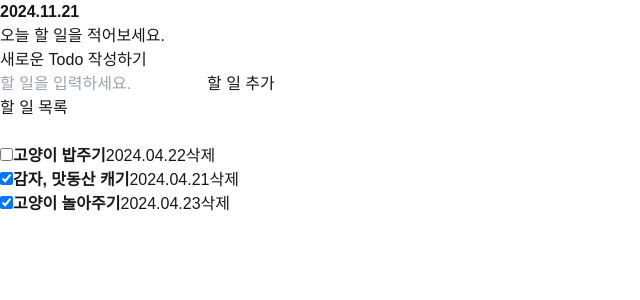
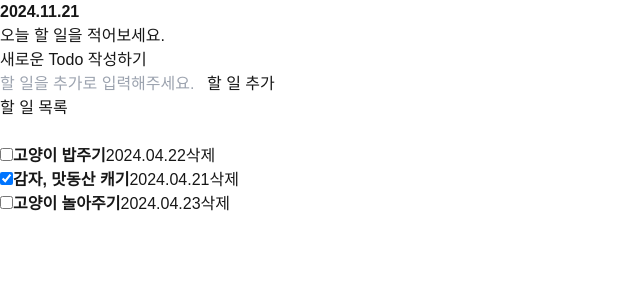
Before and after one commit to hyeonky/todolist, a Next.js app: page / in a window 1280 px wide. Shown: the top 300 px of the page, without its empty margins (0-640 px from the left). Built offline with nearby package versions, Linux system fonts and the light colour scheme.

Commit message:
text 입력 및 submit 기능 추가

```diff
--- a/package.json
+++ b/package.json
@@ -9,6 +9,8 @@
     "lint": "next lint"
   },
   "dependencies": {
+    "classname": "^0.0.0",
+    "classnames": "^2.5.1",
     "date-fns": "^4.1.0",
     "next": "15.0.3",
     "react": "19.0.0-rc-66855b96-20241106",
--- a/src/components/Todo.jsx
+++ b/src/components/Todo.jsx
@@ -1,36 +1,33 @@
-import React from 'react';
+'use client';
+
+import React, { useState } from 'react';
 import TodoList from './TodoList';
 import TodoEditor from './TodoEditor';
 import TodoHd from './TodoHd';
-
-const mockTodoDate = [
-  {
-    id: 1,
-    isDone: false,
-    task: '고양이 밥주기',
-    createDate: '2024.04.22',
-  },
-  {
-    id: 2,
-    isDone: true,
-    task: '감자, 맛동산 캐기',
-    createDate: '2024.04.21',
-  },
-  {
-    id: 3,
-    isDone: true,
-    task: '고양이 놀아주기',
-    createDate: '2024.04.23',
-  },
-];
+import { mockTodoDate } from '@/data/todoData';
 
 const Todo = () => {
+  const [todos, setTodos] = useState(mockTodoDate);
+
+  // 할 일 추가하는 함수
+  const addTodo = (task) => {
+    setTodos([
+      ...todos,
+      {
+        id: todos.length + 1,
+        isDone: false,
+        task: task,
+        createDate: new Date().toLocaleDateString(),
+      },
+    ]);
+  };
+
   return (
     <div>
       <TodoHd />
-      <TodoEditor />
+      <TodoEditor addTodo={addTodo} />
       {/* 구조분해할당 */}
-      <TodoList mockTodoDate={mockTodoDate} />
+      <TodoList mockTodoDate={todos} />
     </div>
   );
 };
--- a/src/components/TodoEditor.jsx
+++ b/src/components/TodoEditor.jsx
@@ -1,16 +1,37 @@
-import React from 'react';
-
-const TodoEditor = () => {
+'use client';
+import classNames from 'classnames';
+import React, { useState } from 'react';
+const TodoEditor = ({ addTodo }) => {
+  const [task, setTask] = useState('');
+  const onSubmit = () => {
+    addTodo(task);
+    setTask('');
+  };
+  const onChangeTask = (e) => {
+    setTask(e.target.value);
+  };
   return (
     <div>
       <h2>새로운 Todo 작성하기</h2>
-      <input
-        type="text"
-        placeholder="할 일을 입력하세요."
-      />
-      <button>할 일 추가</button>
+      <div>
+        <form>
+          <input
+            type="text"
+            value={task}
+            onChange={onChangeTask}
+            placeholder="할 일을 추가로 입력해주세요."
+            className="p-3 rounded"
+          />
+          <button
+            onClick={onSubmit} // 함수 등록 상태
+            disabled={!task}
+            className={classNames('p-3', task ? 'bg-gray-200' : 'bg-blue-400')}
+          >
+            할 일 추가
+          </button>
+        </form>
+      </div>
     </div>
   );
 };
-
 export default TodoEditor;
--- a/src/components/TodoList.jsx
+++ b/src/components/TodoList.jsx
@@ -13,9 +13,7 @@ const TodoList = ({ mockTodoDate }) => {
             (
               <TodoItem
                 key={item.id}
-                isDone={item.isDone}
-                task={item.task}
-                createDate={item.createDate}
+                {...item}
               />
             )
           )
--- /dev/null
+++ b/src/data/todoData.js
@@ -0,0 +1,20 @@
+export const mockTodoDate = [
+  {
+    id: 1,
+    isDone: false,
+    task: '고양이 밥주기',
+    createDate: '2024.04.22',
+  },
+  {
+    id: 2,
+    isDone: true,
+    task: '감자, 맛동산 캐기',
+    createDate: '2024.04.21',
+  },
+  {
+    id: 3,
+    isDone: false,
+    task: '고양이 놀아주기',
+    createDate: '2024.04.23',
+  },
+];
```
Also changed, not shown: 2 other files (tests, documents, lock files or other folders).
